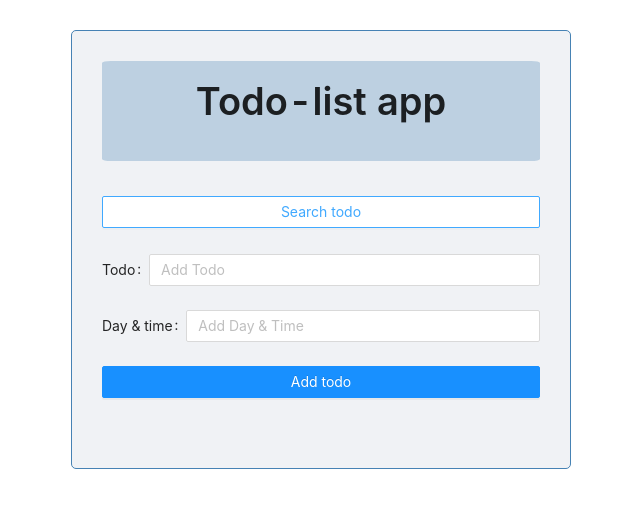
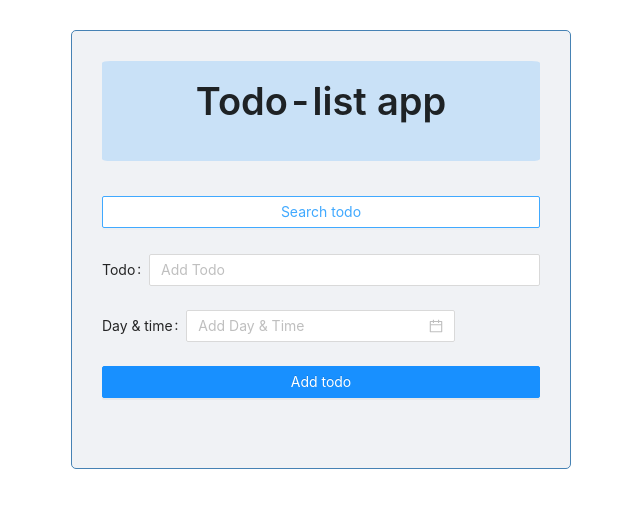
Before and after one commit to VolodyaHovhannisyan/nest-react-todo, a React (Create React App) app in the folder todo-frontend/: page / in a window 1280 px wide. Both pictures are taken after typing "Sample" into the empty fields and a click on the button "Add todo". Shown: the top 508 px of the page, without its empty margins (319-959 px from the left). Built offline with nearby package versions, Linux system fonts and the light colour scheme.

Commit message:
Updated UI

```diff
--- a/todo-frontend/src/App.css
+++ b/todo-frontend/src/App.css
@@ -1,7 +1,7 @@
 @import "antd/dist/antd.css";
 
 .header {
-  background-color: #4682b44d;
+  background-color: #1890ff2e;
   display: flex;
   justify-content: center;
   align-items: center;
@@ -61,12 +61,3 @@
 .m20 {
     margin: 15px 0;
 }
-
-/* .form-control-check label {
-  flex: 1;
-}
-
-.form-control-check input {
-  flex: 2;
-  height: 20px;
-} */
--- a/todo-frontend/src/components/FormComponent.jsx
+++ b/todo-frontend/src/components/FormComponent.jsx
@@ -1,8 +1,8 @@
 import { useState } from "react"
-import { Button, Form, Input } from 'antd';
+import { Button, Form, Input, DatePicker } from 'antd';
 
 
-const FormComponent = ({ searchTodo, addTodo }) => {
+const FormComponent = ({ searchTodo, addTodo, todos }) => {
     const [text, setText] = useState('')
     const [day, setDay] = useState('')
     const [search, setSearch] = useState(true)
@@ -30,13 +30,13 @@ const FormComponent = ({ searchTodo, addTodo }) => {
 
     return (
         <>
-            <Button
+           {todos.length > 0 && <Button
                 className="m20"
                 block
-                onClick={() => setSearch(prev => !prev)}>{search ? 'Add todo' : 'Search todo'}</Button>
+                onClick={() => setSearch(prev => !prev)}>{search && todos.length > 0 ? 'Add todo' : 'Search todo'}</Button>}
             <h1>{text}</h1>
             <h1>{day}</h1>
-            {search
+            {(search && todos.length > 0)
                 ?
                 <Input.Search
                     placeholder="Search todo"
@@ -59,11 +59,16 @@ const FormComponent = ({ searchTodo, addTodo }) => {
                         />
                     </Form.Item>
                     <Form.Item label='Day & time' name={'day'}>
-                        <Input
+                        <DatePicker
                             name='day'
                             placeholder='Add Day & Time'
                             value={day}
-                            onChange={(e) => setDay(e.target.value)}
+                            showTime
+                            onChange={(date, dateString) => {
+                                console.log(date, dateString);
+                                setDay(dateString)
+                            }
+                            }
                             allowClear
                         />
                     </Form.Item>
--- a/todo-frontend/src/components/MainComponent.jsx
+++ b/todo-frontend/src/components/MainComponent.jsx
@@ -1,5 +1,5 @@
 import { Layout } from 'antd';
-import { useId, useState } from 'react';
+import {  useEffect, useState } from 'react';
 import FormComponent from './FormComponent';
 import TodoListComponent from './TodoListComponent';
 const { Content } = Layout;
@@ -60,7 +60,6 @@ const MainComponent = () => {
   const deleteTodo = (id) => {
     console.log('del id', id);
     setTodos(todos.filter((todo) => todo.id !== id))
-    alert('Todo was deleted')
 
   }
 
@@ -76,9 +75,14 @@ const MainComponent = () => {
 
   }
 
+  useEffect(() => {
+    setFilteredTodos(todos)
+  }, [todos, setFilteredTodos])
+
+
   return (
     <Content>
-      <FormComponent searchTodo={filterTodos} addTodo={addTodo} />
+      <FormComponent searchTodo={filterTodos} addTodo={addTodo} todos={todos} />
       <TodoListComponent toggleTodo={toggleTodo} onDelete={deleteTodo} todos={filteredTodos || todos} />
     </Content>
   )
--- a/todo-frontend/src/components/TodoComponent.jsx
+++ b/todo-frontend/src/components/TodoComponent.jsx
@@ -12,7 +12,7 @@ const TodoComponent = ({ todos, onDelete, toggleTodo }) => {
             {todo.done ?
              <CheckCircleOutlined onClick={(e) => toggleTodo(todo.id, e)} style={{ fontSize: '25px', color: 'green' }} />
              : <CloseCircleOutlined onClick={(e) => toggleTodo(todo.id, e)} style={{ fontSize: '25px', color: 'red' }} />}
-            <EditOutlined />
+            {/* <EditOutlined /> */}
             <h2>{todo.text}</h2>
             <p>{todo.day}</p>
             <CloseOutlined className='delete-todo' onClick={() => onDelete(todo.id)} />
```
